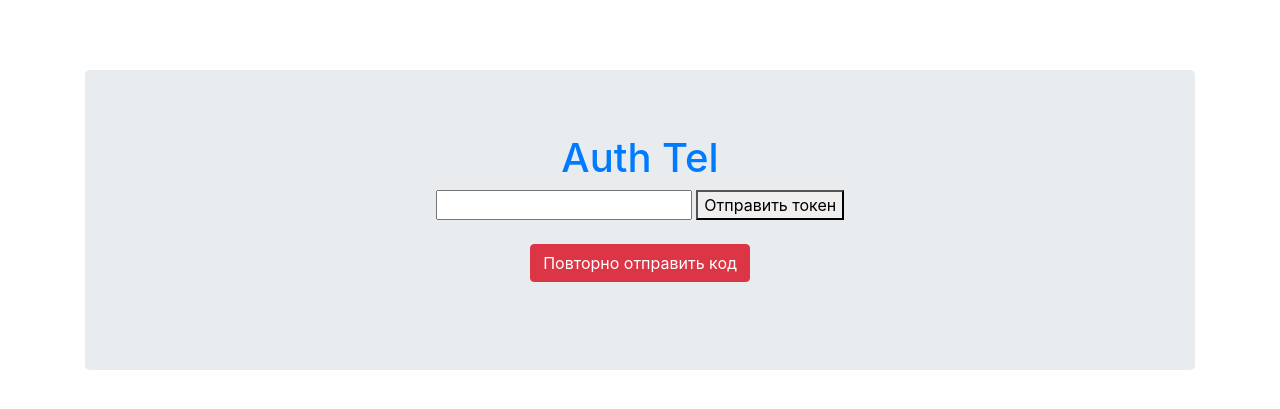
After one commit to Alset-Nikolas/OAuthFlask, a Flask app: page /check_tel in a window 1280 px wide. The commit adds this page. Shown: the top 409 px of the page. Run offline with Flask 2, Linux system fonts and the light colour scheme; some libraries are stand-ins or nearby versions.

Commit message:
add reg tel

```diff
--- a/auth/auth_tel.py
+++ b/auth/auth_tel.py
@@ -0,0 +1,63 @@
+api_id = "E021CCF2-76F5-08B8-FD88-1D7FE93C87C6"
+import dataclasses
+import requests
+import logging
+import re
+
+
+log = logging.getLogger("SMS")
+
+
+@dataclasses.dataclass()
+class TSMSResponse:
+    id: str = "0"
+    status: int = 0
+    status_code: int = -1
+    balance: float = 0
+
+
+class SMSTransport:
+    _URL = "https://sms.ru/sms/send"
+
+    def __init__(self, api_id):
+        self._api_id = api_id
+
+    def send(self, to: str, msg: str) -> TSMSResponse:
+        if not self.validate_phone(to):
+            log.error("Invalid phone number")
+            return TSMSResponse()
+
+        response = requests.get(
+            self._URL, params=dict(api_id=self._api_id, to=to, msg=msg, json=1)
+        ).json()
+
+        log.debug("Response %s", response)
+
+        if response["status"] == "OK":
+            phone = response["sms"][to]
+
+            if phone["status"] == "OK":
+                return TSMSResponse(
+                    status=1,
+                    status_code=phone["status_code"],
+                    balance=response["balance"],
+                    id=phone["sms_id"],
+                )
+
+        log.debug("Error status %s", response)
+        return TSMSResponse(status_code=response["status_code"])
+
+    @classmethod
+    def validate_phone(cls, phone):
+        return re.match(r"^7[0-9]{10}$", phone)
+
+
+def get_token():
+    return "121"
+
+
+if __name__ == "__main__":
+    sms = SMSTransport(api_id)
+    result = sms.send("79651091961", "hello")
+
+    print(result)
--- a/auth/main.py
+++ b/auth/main.py
@@ -1,10 +1,12 @@
-from flask import Flask, render_template, request
-from fastapi import FastAPI
+from crypt import methods
+from flask import Flask, render_template, request, redirect
 from oauth import OAuthSignIn
 from auth_vk import VkSignIn
 from auth_github import GithubSignIn
 from auth_yandex import YandexSignIn
 import typing
+from auth_tel import get_token, SMSTransport, TSMSResponse
+
 
 app = Flask(__name__)
 app.config["SECRET_KEY"] = "top secret!"
@@ -19,13 +21,32 @@ app.config["OAUTH_CREDENTIALS"] = {
         "secret": "3323a7456028481c9babb644928c6186",
     },
 }
-
+app.config["TOKEN_TEL"] = "E021CCF2-76F5-08B8-FD88-1D7FE93C87C6"
 TYPE_OAUTH = typing.Union[YandexSignIn, VkSignIn, GithubSignIn]
 
 
 @app.route("/")
 def index():
     return render_template("index.html")
+
+
+@app.route("/send_sms", methods=["GET", "POST"])
+def send_sms():
+    code: str = get_token()
+    tel: str = request.form.get("phone")
+    sms: SMSTransport = SMSTransport(app.config["TOKEN_TEL"])
+    result: TSMSResponse = sms.send(tel, code)
+    return redirect("/check_tel")
+
+
+@app.route("/check_tel", methods=["GET", "POST"])
+def registration_tel():
+    code: str = get_token()
+    if request.method == "POST":
+        if request.form.get("token") == code:
+            return "OK"
+        return render_template(f"auth_tel/check_token.html", er="Неправильный токен")
+    return render_template(f"auth_tel/check_token.html")
 
 
 @app.route("/authorize/<provider>")
--- /dev/null
+++ b/auth/templates/auth_tel/check_token.html
@@ -0,0 +1,29 @@
+<!doctype html>
+<html>
+<head>
+    <title>Github OAuth</title>
+    <link rel="stylesheet" href="https://stackpath.bootstrapcdn.com/bootstrap/4.4.1/css/bootstrap.min.css"> <!-- load bulma css -->
+    <link rel="stylesheet" href="https://stackpath.bootstrapcdn.com/font-awesome/4.7.0/css/font-awesome.min.css"> <!-- load fontawesome -->
+    <style>
+        body        { padding-top:70px; }
+    </style>
+</head>
+<body>
+<div class="container">
+
+    <div class="jumbotron text-center text-primary">
+        <form action="/check_tel" method='POST'>
+            {% if er %}
+                {{ er }}
+            {% endif %}
+            <h1>Auth Tel</h1>
+            <input  type="text" id="token" name="token" required>
+            <button>Отправить токен</button>
+
+        </form>
+        <a href="/send_sms" class="btn btn-danger m-4">Повторно отправить код</a>
+    </div>
+
+</div>
+</body>
+</html>
```
Also changed, not shown: auth/templates/index.html (+9 -0 lines).
